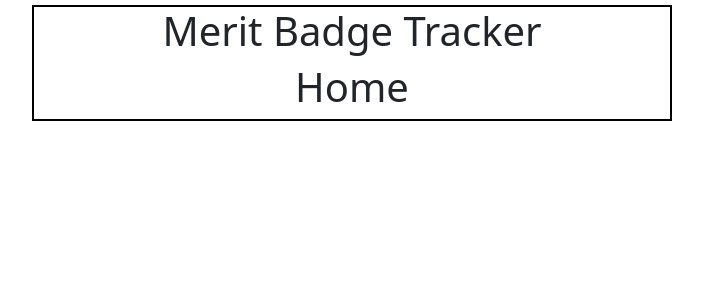
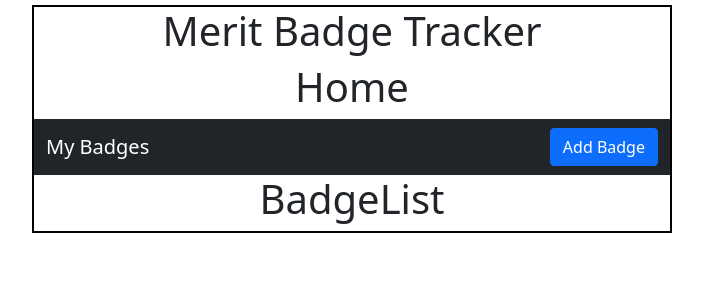
Before and after one commit to cseiter/phase3projectfrontend2, a React (Create React App) app: page / in a window 1280 px wide. Shown: the top 300 px of the page, without its empty margins (288-991 px from the left). Built offline with nearby package versions, Linux system fonts and the light colour scheme.

Commit message:
create Navbar items in Heading.js

```diff
--- a/src/components/Heading.js
+++ b/src/components/Heading.js
@@ -1,9 +1,18 @@
-import React from 'react'
+import React from 'react';
+import { Link } from 'react-router-dom';
+import { Navbar, Nav, NavItem, NavbarBrand, Container } from 'reactstrap';
 
 export const Heading = () => {
     return (
-        <div>
-            <h1>Heading</h1>
-        </div>
+        <Navbar color="dark" dark>
+            <Container>
+                <NavbarBrand href="/">My Badges</NavbarBrand>
+                <Nav>
+                    <NavItem>
+                        <Link className="btn btn-primary" to="/addbadge">Add Badge</Link>
+                    </NavItem>
+                </Nav>
+            </Container>
+        </Navbar>
     )
 }
--- a/src/components/Home.js
+++ b/src/components/Home.js
@@ -1,9 +1,13 @@
 import React from 'react'
+import { Heading } from './Heading';
+import { BadgeList } from './BadgeList';
 
 export const Home = () => {
     return (
         <div>
             <h1>Home</h1>
+            <Heading />
+            <BadgeList />
         </div>
     )
 }
```
